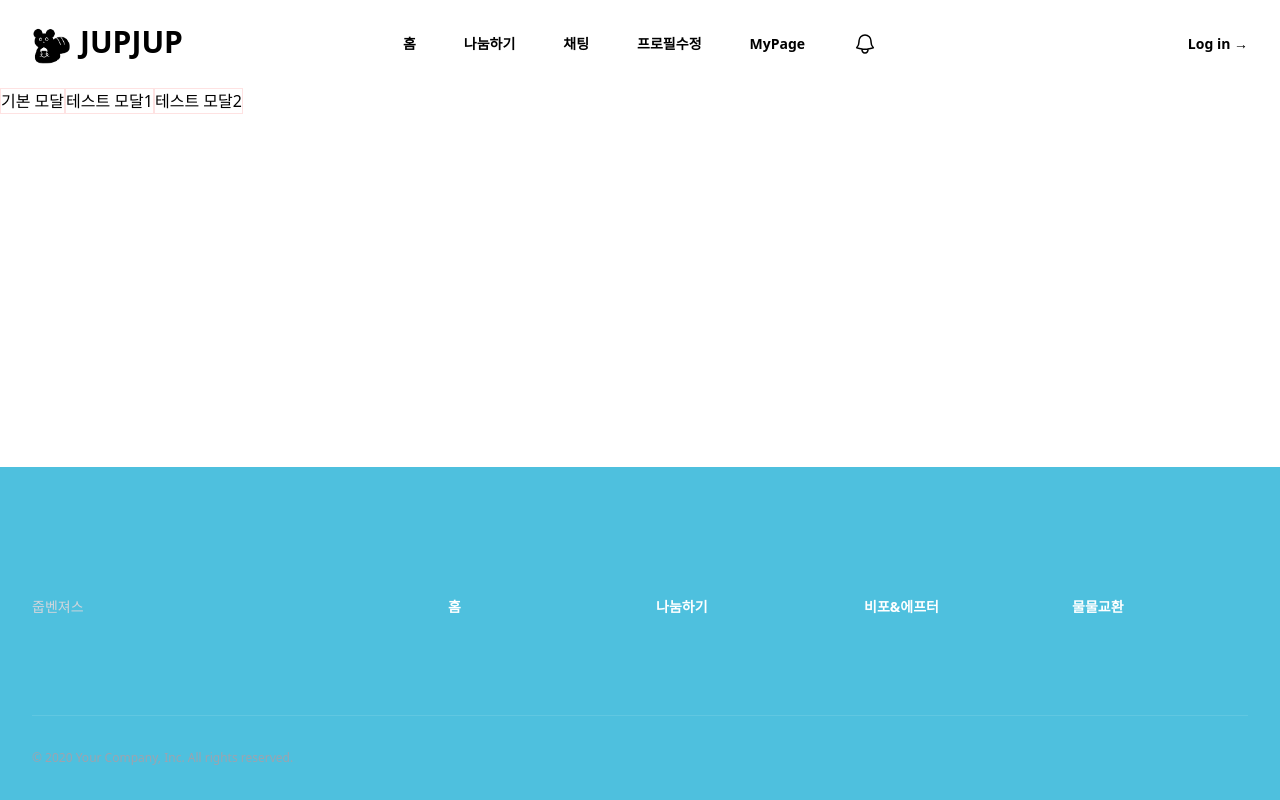
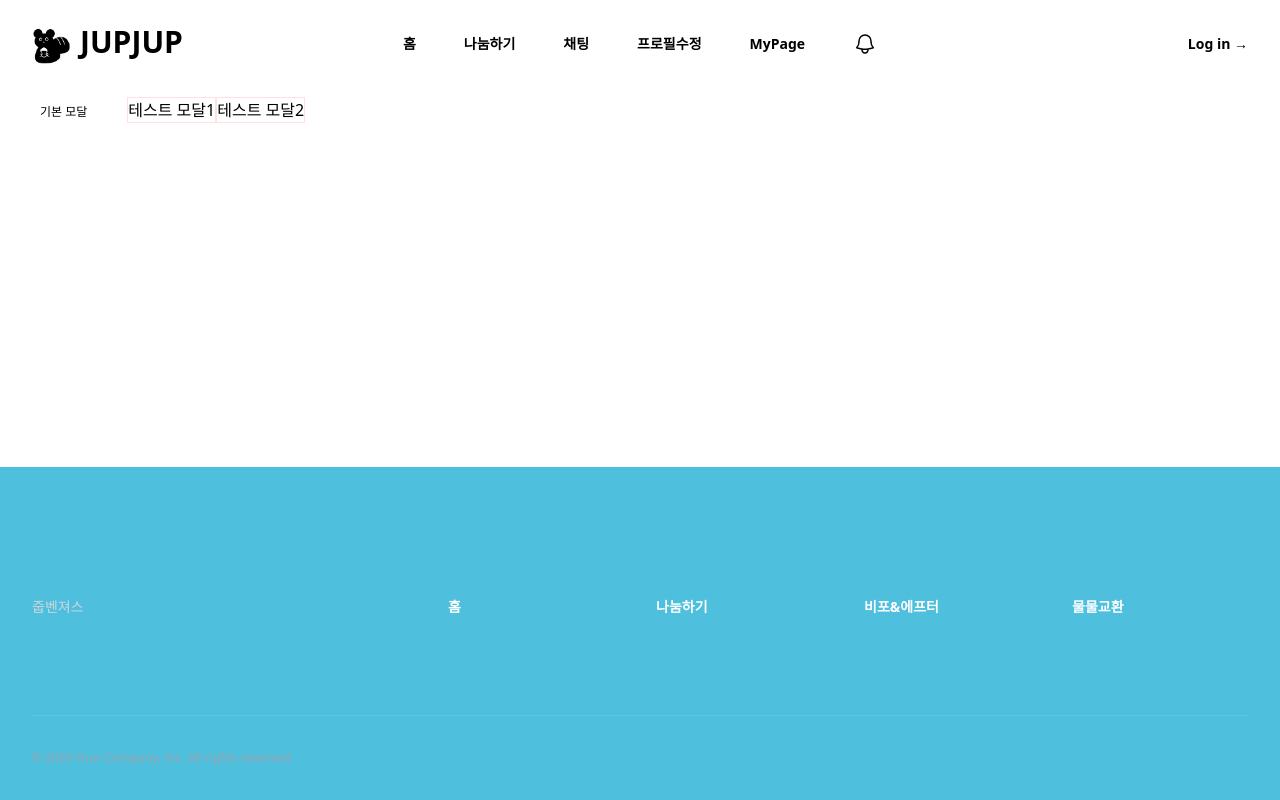
Before and after one commit to jup-jup/Front-end, a React (Create React App) app: page /modal in a window 1280 px wide. Built offline with nearby package versions, Linux system fonts and the light colour scheme.

Commit message:
버튼 컴포넌트 임시

```diff
--- /dev/null
+++ b/src/components/button/Button.js
@@ -0,0 +1,46 @@
+import React, { forwardRef } from "react";
+import { twMerge } from "tailwind-merge";
+
+// 버튼 크기와 테마에 대한 Tailwind CSS 클래스 정의
+const buttonSize = {
+  small: "text-xs",
+  medium: "text-base",
+  large: "text-lg",
+};
+
+const buttonTheme = {
+  primary: "bg-primary text-black",
+  secondary: "hover:bg-gray-400 text-black",
+  border: "border border-transparent hover:saturate-10",
+};
+
+// 버튼 컴포넌트 정의
+const Button = forwardRef(({
+      children,
+      size = "medium",
+      theme = "primary",
+      className = "",
+      full = false,
+      onClick,
+      ...attr
+    },
+    ref
+  ) => {
+    return (
+      <button
+        ref={ref}
+        className={twMerge(
+          `${buttonTheme[theme]} ${buttonSize[size]} inline-flex px-10 py-4 box-border cursor-pointer whitespace-pre rounded-4`,
+          full && "w-full",
+          className
+        )}
+        onClick={onClick}
+        {...attr}
+      >
+        {children}
+      </button>
+    );
+  }
+);
+
+export default Button;
--- a/src/pages/ModalView.js
+++ b/src/pages/ModalView.js
@@ -1,3 +1,4 @@
+import Button from "components/button/Button";
 import BasicModal from "components/portalModal/basicmodal/BasicModal";
 import ExampleModal from "components/portalModal/ExampleModal/ExampleModal";
 import { useState } from "react";
@@ -10,12 +11,13 @@ const ModalView = () => {
   return (
     <div>
       <div>
-        <button
+        <Button
           onClick={() => setModal1(true)}
-          className="border border-red-100"
+          theme="secondary"
+          size="small"
         >
           기본 모달
-        </button>
+        </Button>
         <button
           onClick={() => setModal2(true)}
           className="border border-red-100"
```
